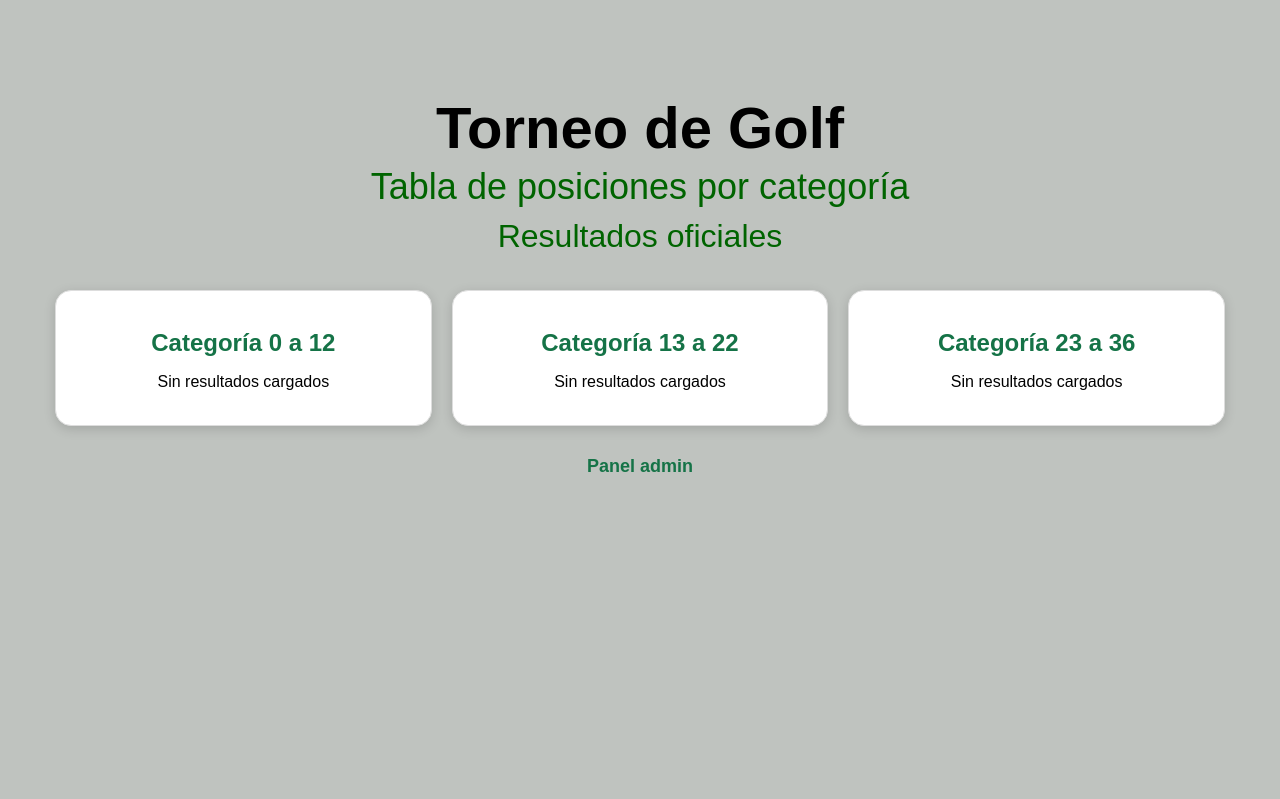
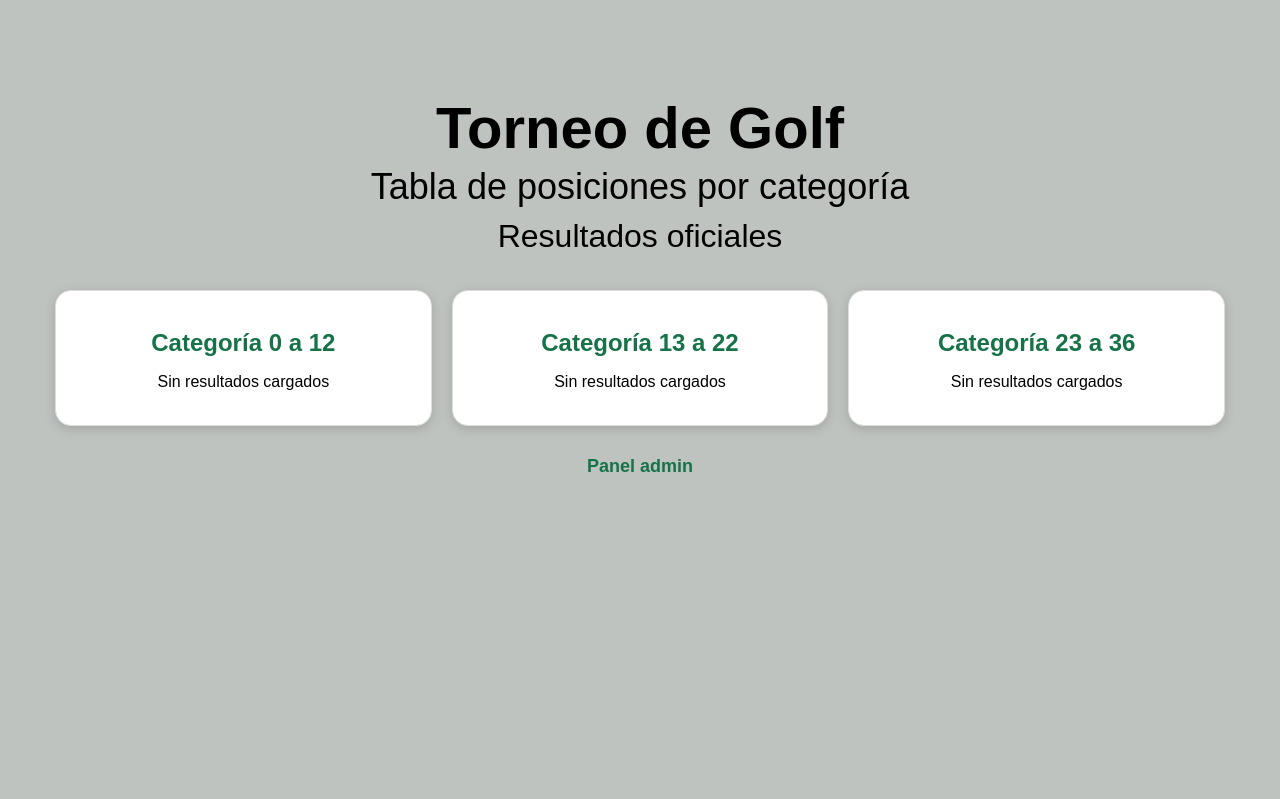
Before and after one commit to El-gordo-toni/carga-de-datos, a Flask app: page / in a window 1280 px wide. Shown: the top 799 px of the page. Run offline with Flask 3, Linux system fonts and the light colour scheme; data comes from the database, SQL or seed files in the repository; data that the repository does not hold is empty; some libraries are stand-ins or nearby versions.

Commit message:
Update index.html

```diff
--- a/templates/index.html
+++ b/templates/index.html
@@ -52,14 +52,14 @@
         .subtitulo {
             text-align: center;
             font-size: 36px;
-            color: darkgreen;
+            color: black;
             margin-bottom: 10px;
         }
 
         .subtitulo2 {
             text-align: center;
             font-size: 32px;
-            color: darkgreen;
+            color: black;
             margin-bottom: 35px;
         }
 
```
